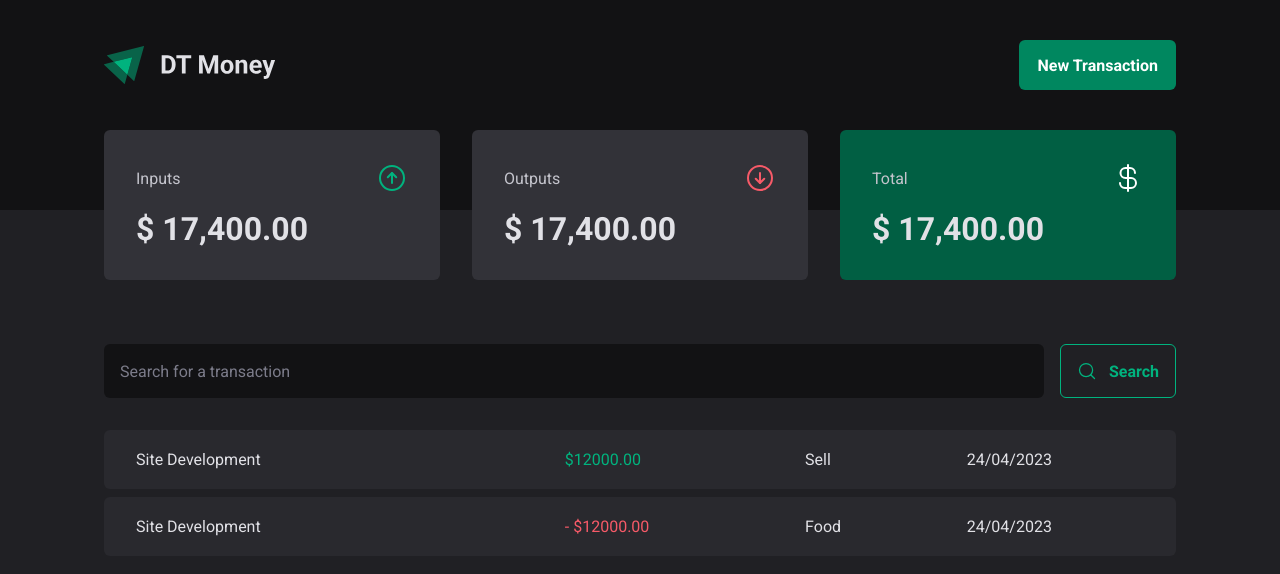
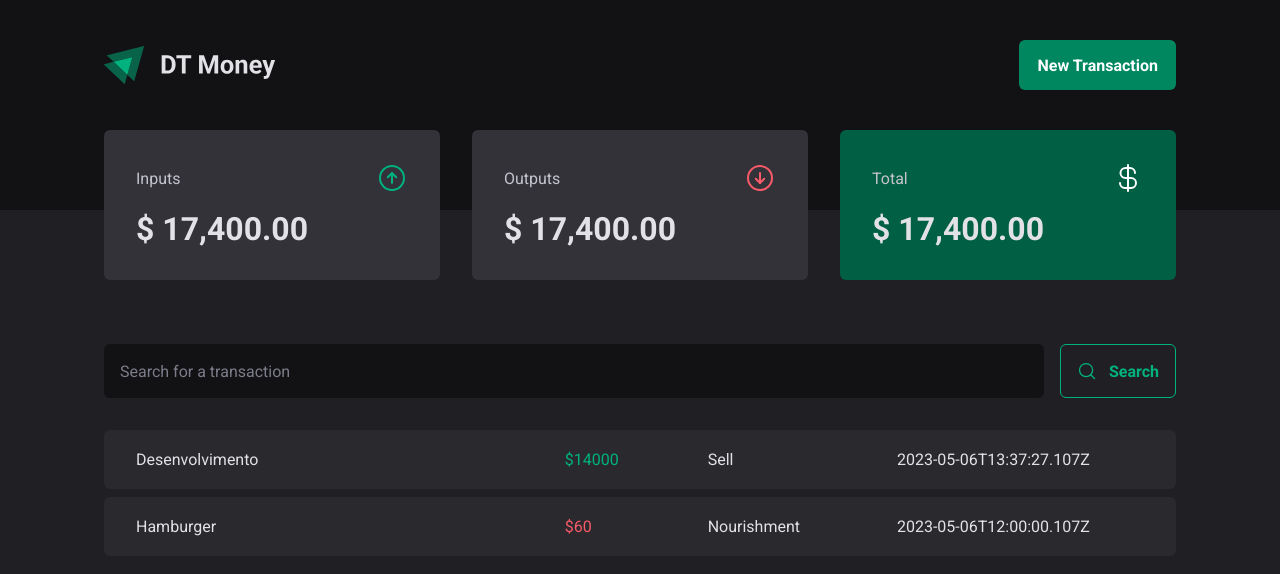
Before and after one commit to luiz504/03-chapter-dt-money, a React (Vite) app: page / in a window 1280 px wide. Shown: the top 574 px of the page. Built offline with nearby package versions, Linux system fonts and the light colour scheme; data requests are answered from the project's data file.

Commit message:
feat: integrate table interface with data comming from server

```diff
--- a/index.html
+++ b/index.html
@@ -1,5 +1,5 @@
 <!DOCTYPE html>
-<html lang="en">
+<html lang="en" style="background-color: #202024">
 
 <head>
   <meta charset="UTF-8" />
--- a/server.json
+++ b/server.json
@@ -13,7 +13,7 @@
       "description": "Hamburger",
       "type": "outcome",
       "category": "Nourishment",
-      "price": 50,
+      "price": 60,
       "created_at": "2023-05-06T12:00:00.107Z"
     }
   ]
--- a/src/pages/Transactions/index.tsx
+++ b/src/pages/Transactions/index.tsx
@@ -1,11 +1,40 @@
-import React from 'react'
 import { Header } from '~/components/Header'
 import { Summary } from '~/components/Summary'
 
 import { TransctionsContainer, TransctionTable, PriceHighlight } from './styles'
 import { SearchForm } from './components/SearchForm'
+import { useEffect, useState } from 'react'
 
-export const Transactions: React.FC = () => (
+const apiBaseUrl = 'http://localhost:3000'
+
+type Transaction = {
+  id: string
+  description: string
+  type: 'income' | 'outcome'
+  price: number
+  category: string
+  created_at: Date
+}
+
+export const Transactions = () => {
+  const [transactions, setTransactions] = useState<Transaction[]>([])
+
+  async function loadTransactions() {
+    try {
+      const response = await fetch(`${apiBaseUrl}/transactions`)
+      const data = await response.json()
+
+      setTransactions(data)
+    } catch (err) {
+      console.error('error', err)//eslint-disable-line
+    }
+  }
+
+  useEffect(() => {
+    loadTransactions()
+  }, [])
+
+  return (
     <div>
       <Header />
       <Summary />
@@ -15,25 +44,21 @@ export const Transactions: React.FC = () => (
 
         <TransctionTable>
           <tbody>
-          <tr>
-            <td width="40%">Site Development</td>
-
+            {transactions.map((transaction) => (
+              <tr key={transaction.id}>
+                <td width="40%">{transaction.description}</td>
                 <td>
-              <PriceHighlight variant="income">$12000.00</PriceHighlight>
+                  <PriceHighlight variant={transaction.type}>
+                    ${transaction.price}
+                  </PriceHighlight>
                 </td>
-            <td>Sell</td>
-            <td>24/04/2023</td>
+                <td>{transaction.category}</td>
+                <td>{transaction.created_at.toString()}</td>
               </tr>
-          <tr>
-            <td width="40%">Site Development</td>
-            <td>
-              <PriceHighlight variant="outcome">- $12000.00</PriceHighlight>
-            </td>
-            <td>Food</td>
-            <td>24/04/2023</td>
-          </tr>
+            ))}
           </tbody>
         </TransctionTable>
       </TransctionsContainer>
     </div>
   )
+}
```
Lines whose indentation alone changed are shown as unchanged.
